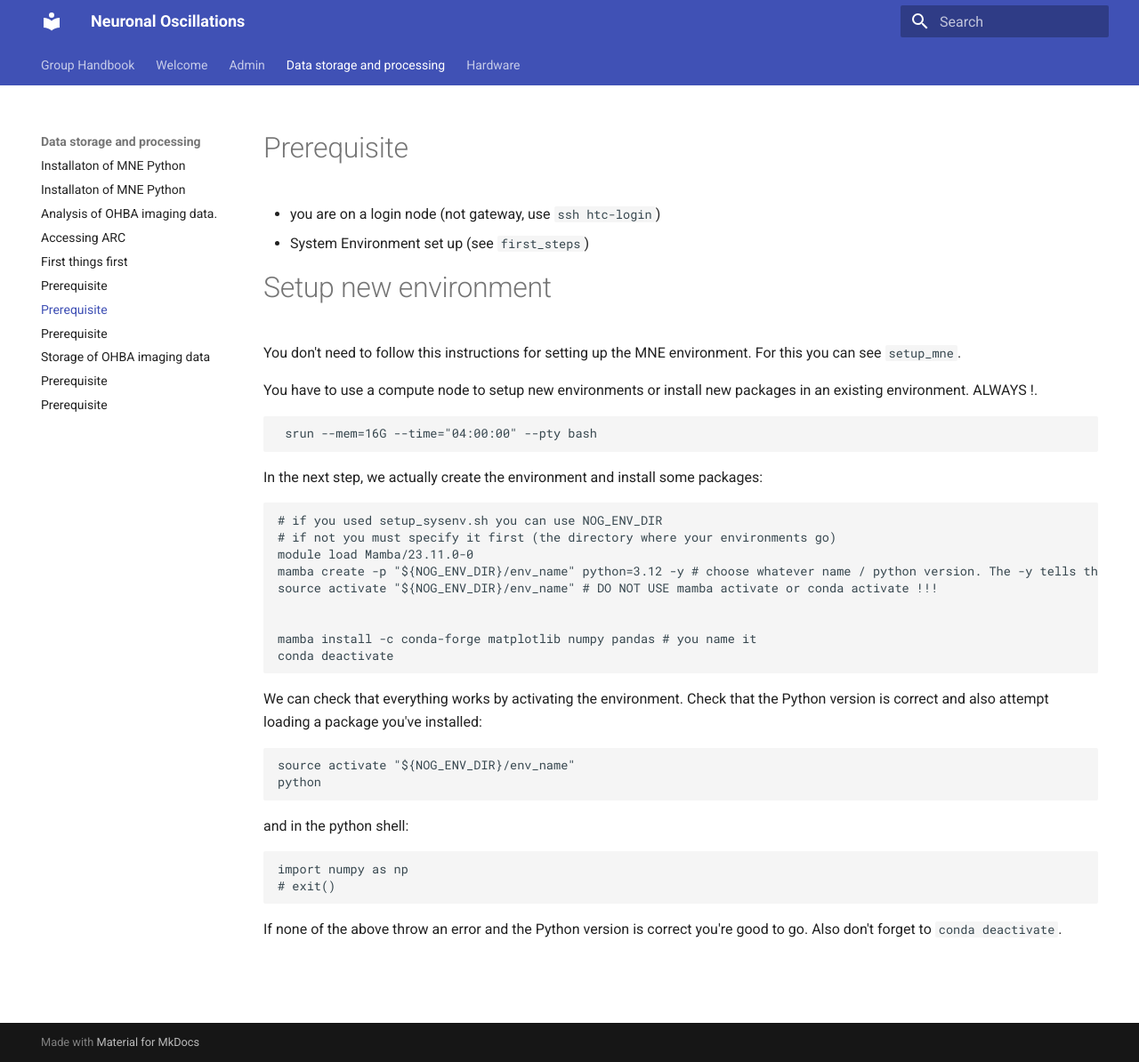
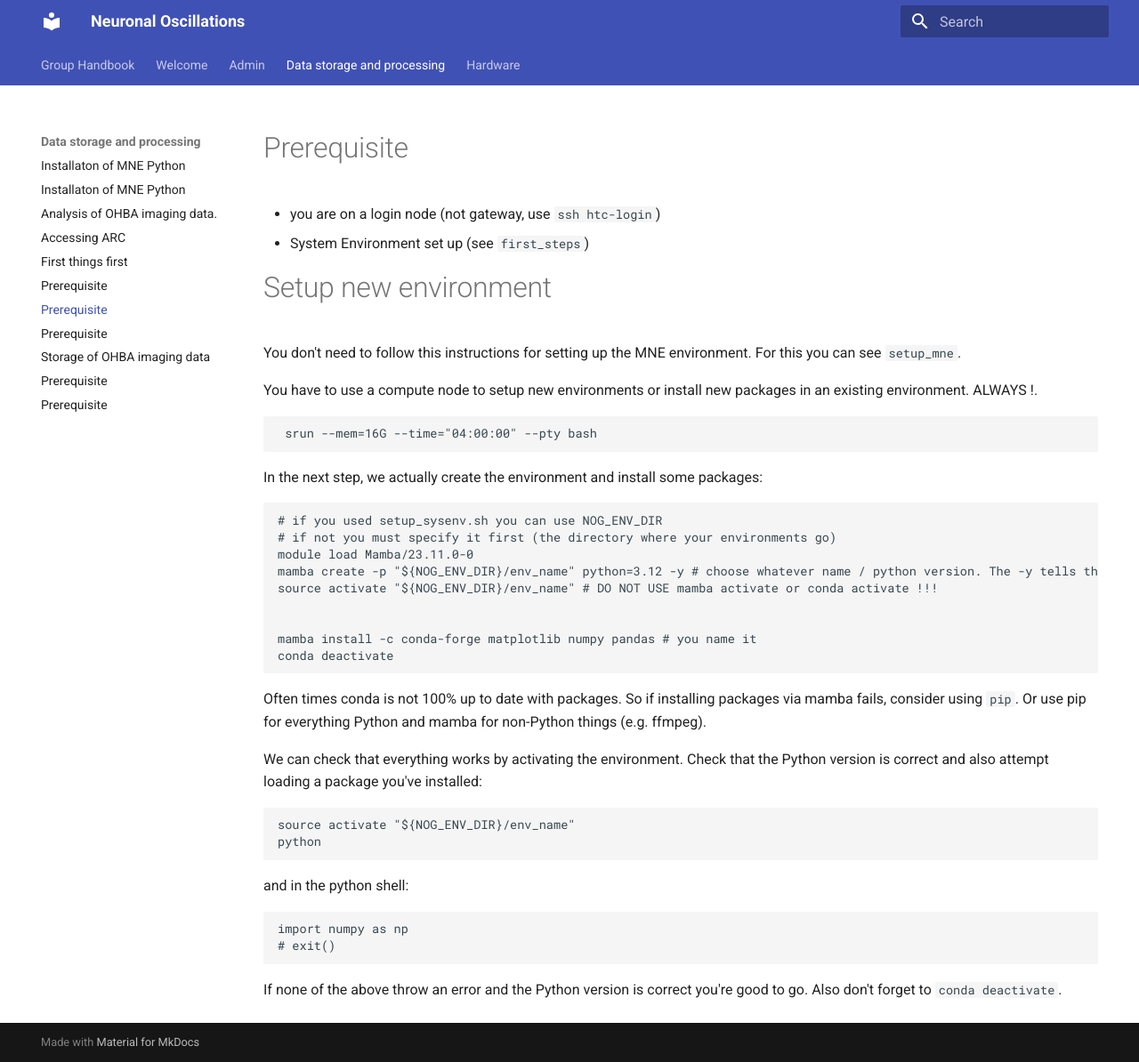
Before and after one commit to Neuronal-Oscillations/group-handbook, an MkDocs documentation site: the page built from docs/data_storage_and_processing/setup_mamba_environment.md, in a window 1280 px wide and 1194 px high. Shown: the whole window at 89% size. Built offline with MkDocs 1.6.1 and Material for MkDocs 9.7.7, drawn with Linux system fonts in a browser that asks for light colours.

Commit message:
Update setup_mamba_environment.md

````diff
--- a/docs/data_storage_and_processing/setup_mamba_environment.md
+++ b/docs/data_storage_and_processing/setup_mamba_environment.md
@@ -25,6 +25,8 @@ source activate "${NOG_ENV_DIR}/env_name" # DO NOT USE mamba activate or conda a
 mamba install -c conda-forge matplotlib numpy pandas # you name it
 conda deactivate
 ```
+Often times conda is not 100% up to date with packages. So if installing packages via mamba fails, consider using `pip`. Or use pip for everything Python
+and mamba for non-Python things (e.g. ffmpeg).
 
 We can check that everything works by activating the environment. Check that the Python version is correct and also attempt loading a package you've installed:
 
````
